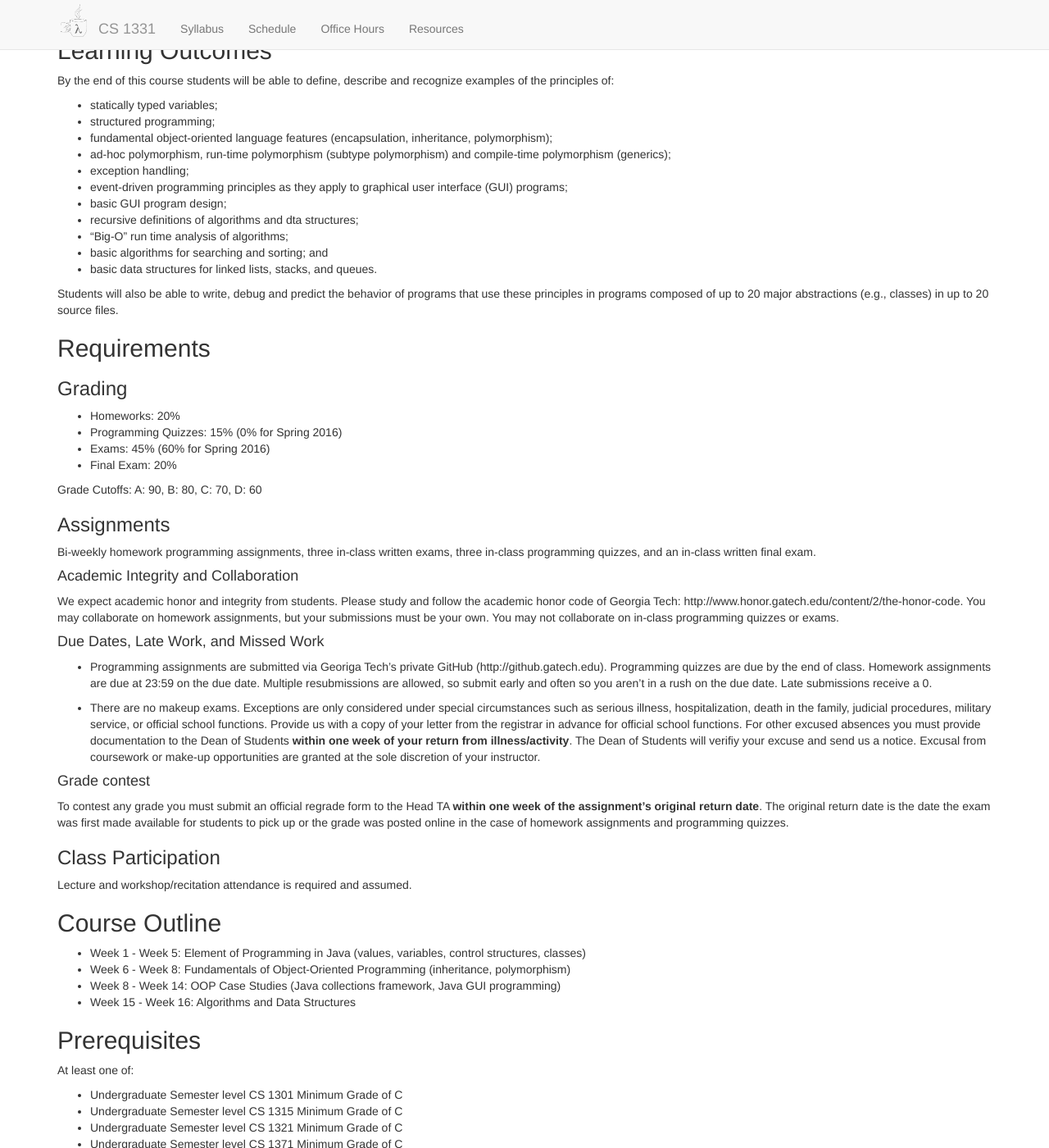
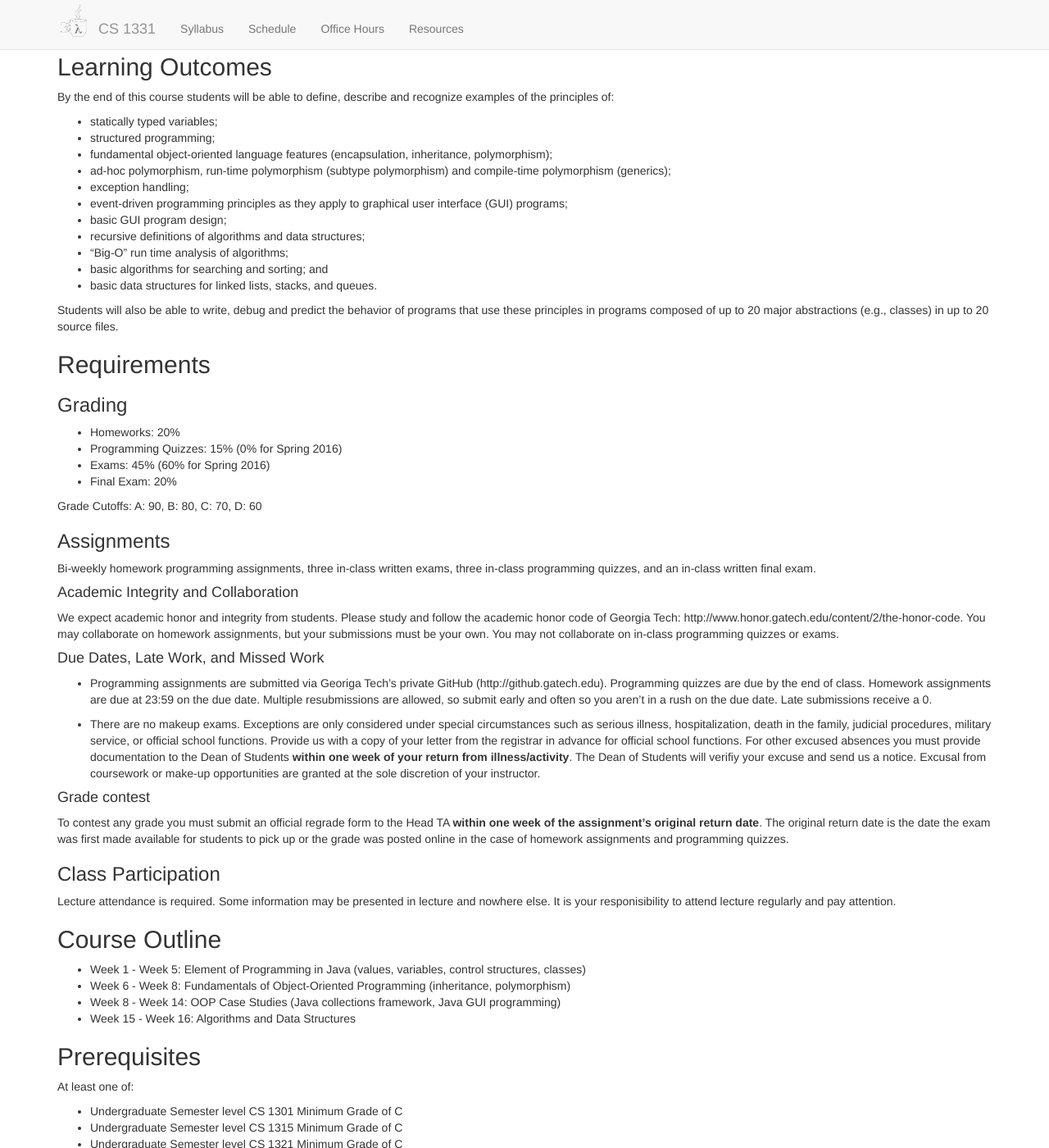
Before and after one commit to cs1331/cs1331.github.io.old, a Jekyll site: the page built from syllabus.html, in a window 1280 px wide and 1400 px high, scrolled down 371 px. Shown: the whole window at 82% size. Built offline with Jekyll 4.4.1, drawn with Linux system fonts in a browser that asks for light colours; nearby versions of some CDN libraries; some of the changed text lies outside the part shown.

Commit message:
Add Melinda, update Class Participation

```diff
--- a/_includes/CS1331.md
+++ b/_includes/CS1331.md
@@ -21,7 +22,7 @@ By the end of this course students will be able to define, describe and recogniz
 * exception handling;
 * event-driven programming principles as they apply to graphical user interface (GUI) programs;
 * basic GUI program design;
-* recursive definitions of algorithms and dta structures;
+* recursive definitions of algorithms and data structures;
 * "Big-O" run time analysis of algorithms;
 * basic algorithms for searching and sorting; and
 * basic data structures for linked lists, stacks, and queues.
@@ -59,7 +60,7 @@ To contest any grade you must submit an official regrade form to the Head TA **w
 
 ### Class Participation
 
-Lecture and workshop/recitation attendance is required and assumed.
+Lecture attendance is required. Some information may be presented in lecture and nowhere else. It is your responisibility to attend lecture regularly and pay attention.
 
 ## Course Outline
 
```
Also changed, not shown: other parts of _includes/CS1331.md (+1 -0 lines).
